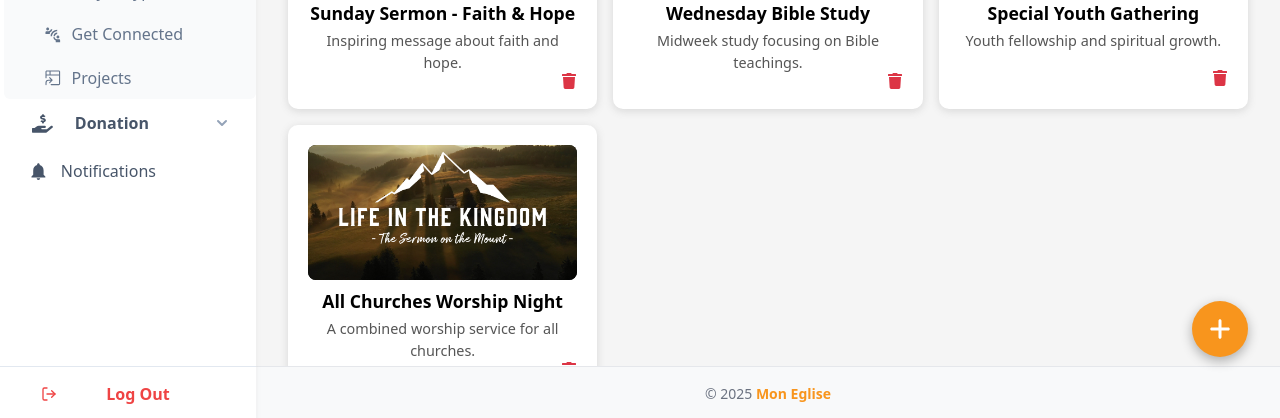
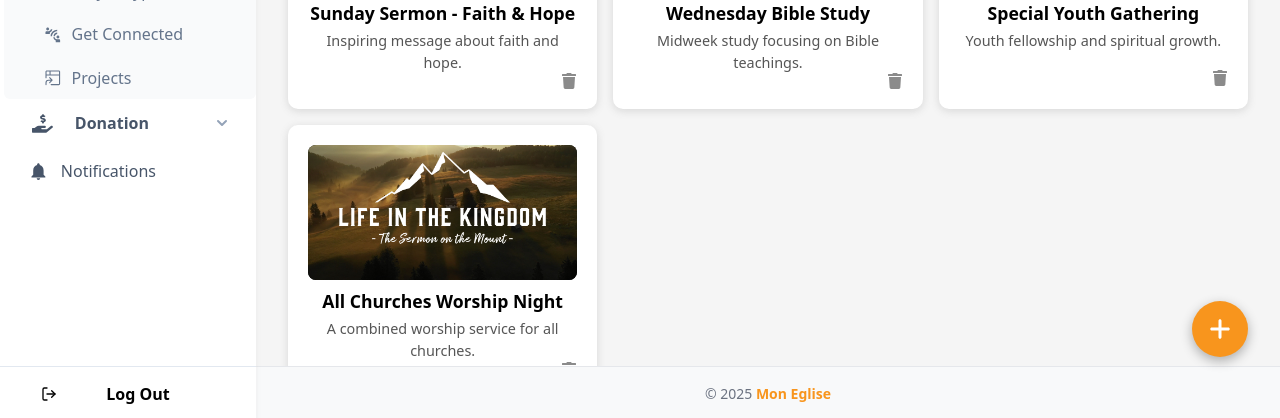
Before and after one commit to rohitwebhopper/ChurchApp, a React (Vite) app in the folder church-project/dashboard/: page /public/sermons in a window 1280 px wide. In both pictures the pointer is over the element 128 px from the left and 772 px from the top of the page. Shown: the part 379-797 px from the top of the page. Built offline with nearby package versions, Linux system fonts and the light colour scheme; a web font is replaced by a local one.

Commit message:
changecolor

```diff
--- a/church-project/dashboard/src/components/layout/sidebar.module.css
+++ b/church-project/dashboard/src/components/layout/sidebar.module.css
@@ -314,5 +314,5 @@
 }
 
 .logoutButton:hover {
-  color: var(--negative);
+  color: #000;
 }
--- a/church-project/dashboard/src/components/ui/Table/Index.module.css
+++ b/church-project/dashboard/src/components/ui/Table/Index.module.css
@@ -129,7 +129,7 @@ th {
 
 .danger:hover {
   background-color: #dc354522;
-  color: #dc3545;
+  color: #f8951d;
 }
 
 .active {
--- a/church-project/dashboard/src/components/views/pages/PublicContent/Sermons/index.module.css
+++ b/church-project/dashboard/src/components/views/pages/PublicContent/Sermons/index.module.css
@@ -107,13 +107,13 @@
 
 
 .deleteIcon {
-  color: #dc3545;
+  color: #8b8b8b;
   cursor: pointer;
   transition: color 0.3s ease;
 }
 
 .deleteIcon:hover {
-  color: #a71d2a;
+  color: #f8951d;
 }
 .deletebtn{
   display: flex;
```
